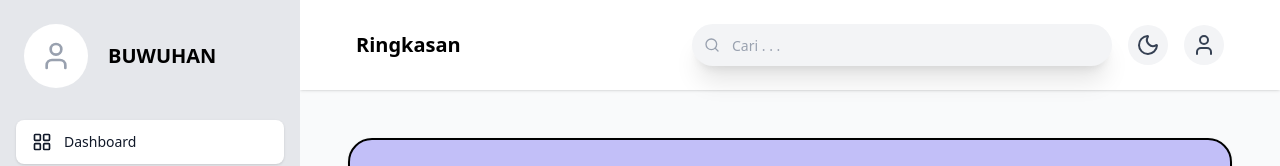
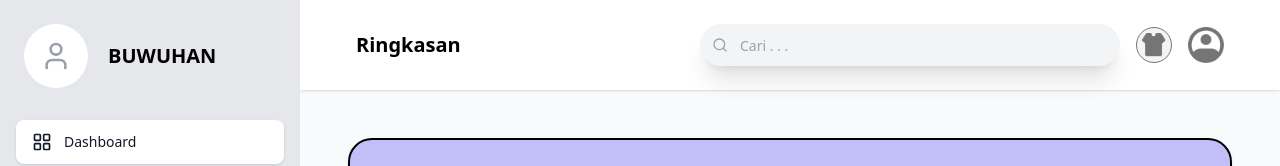
Before and after one commit to Shrimp-Developers/fe-buwuhan, a React (Vite) app: page /dashboard in a window 1280 px wide. Shown: the top 166 px of the page. Built offline with nearby package versions, Linux system fonts and the light colour scheme.

Commit message:
update: change icon user and theme in navbar

```diff
--- a/src/components/Navbar.jsx
+++ b/src/components/Navbar.jsx
@@ -1,4 +1,4 @@
-import { Search, Moon, User, Menu } from 'lucide-react';
+import { Search, Menu } from 'lucide-react';
 import { useLocation } from 'react-router-dom';
 
 export default function Navbar({ onMenuClick }) {
@@ -7,8 +7,8 @@ export default function Navbar({ onMenuClick }) {
         const path = location.pathname.replace(/\/+$/, "");
         if (path === "/dashboard") return "Ringkasan";
         if (path === "/dashboard/create" || path.startsWith("/dashboard/create/")) return "Tambah Data";
-        if (path === "/dashboard/list" || path.startsWith("/dashboard/list/")) return "Buwuhan List";
-        if (path === "/dashboard/detail" || path.startsWith("/dashboard/detail/")) return "Buwuhan Detail";
+        if (path === "/dashboard/list" || path.startsWith("/dashboard/list/")) return "List Data";
+        if (path === "/dashboard/detail" || path.startsWith("/dashboard/detail/")) return "Detail Data";
         return "Dashboard";
     })();
 
@@ -44,13 +44,21 @@ export default function Navbar({ onMenuClick }) {
                 </button>
 
                 {/* Tombol Mode (Dark/Light) */}
-                <button className="w-10 h-10 flex items-center justify-center rounded-full bg-gray-100 hover:bg-gray-200 transition">
-                    <Moon className="w-6 h-6 text-gray-700" />
+                <button className="w-9 h-9 flex items-center justify-center rounded-full bg-gray-100 hover:bg-gray-200 transition border-1 border-[#757575]">
+                    <img
+                        src="/icon-thsirt.png"
+                        alt="deskripsi icon-tshirt"
+                        className="w-6 h-6 text-gray-700"
+                    />
                 </button>
 
                 {/* Profil */}
-                <button className="w-10 h-10 flex items-center justify-center rounded-full bg-gray-100 hover:bg-gray-200 transition">
-                    <User className="w-6 h-6 text-gray-700" />
+                <button className="w-9 h-9 flex items-center justify-center rounded-full hover:bg-gray-200 transition">
+                    <img
+                        src="/icon-user.png"
+                        alt="deskripsi icon-user"
+                        className="w-9 h-9 text-gray-700"
+                    />
                 </button>
             </div>
         </header>
```
Also changed, not shown: public/icon-thsirt.png (added), public/icon-user.png (added).
